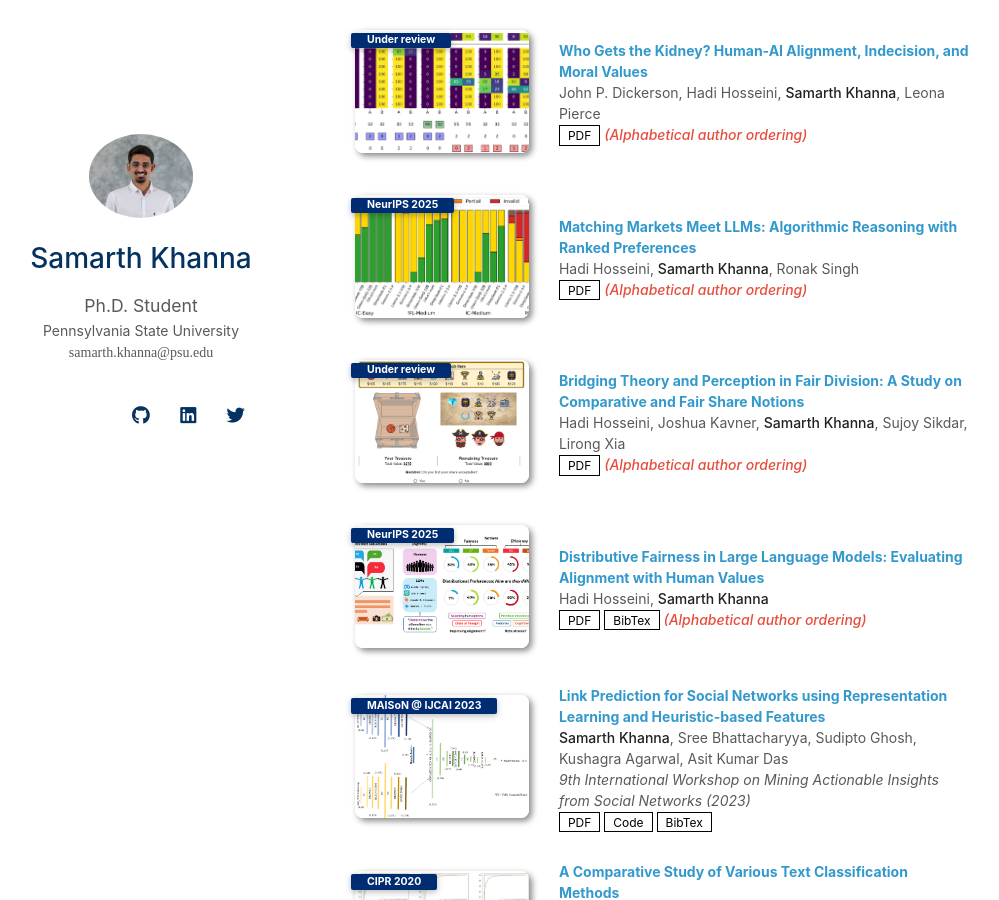
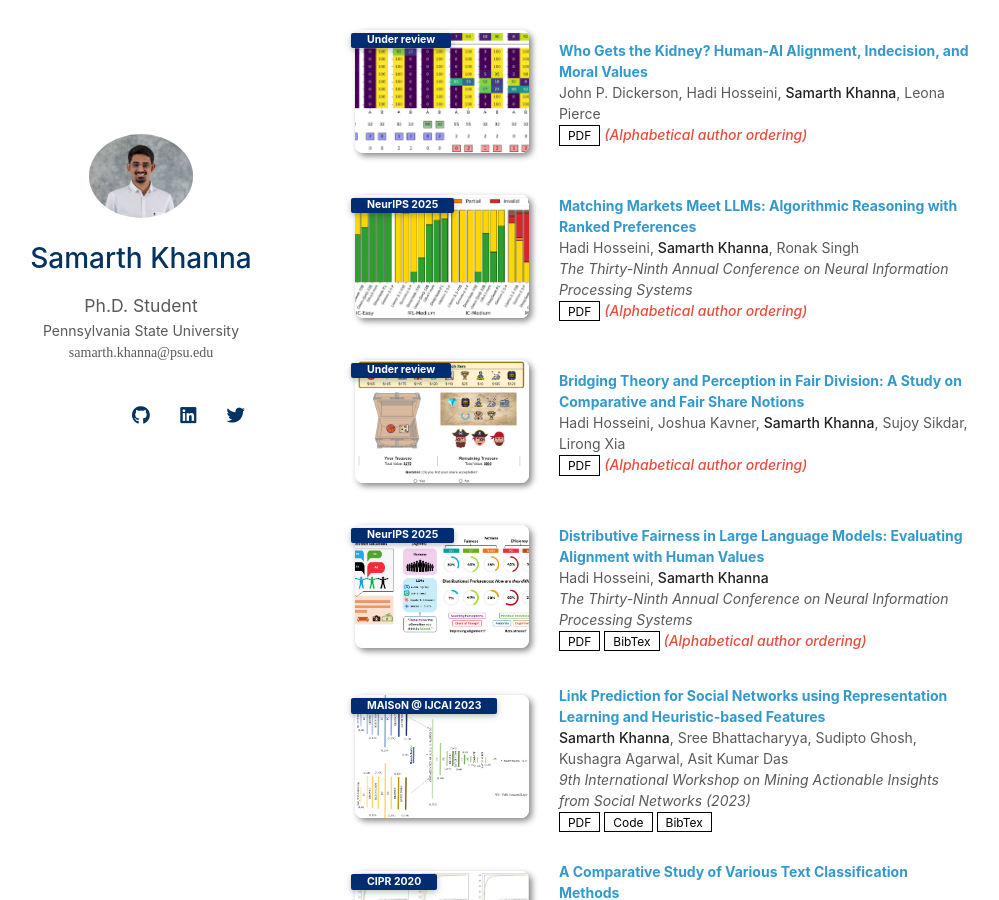
Before and after one commit to SamarthKhanna/SamarthKhanna.github.io, a Jekyll site: the page built from index.md, in a window 1280 px wide and 900 px high, scrolled down 855 px. Shown: the whole window, without its empty margins (135-1134 px from the left). Built offline with Jekyll 4.4.1, drawn with Linux system fonts in a browser that asks for light colours; nearby versions of some CDN libraries; a style sheet for code colours, icons or effects is not loaded; our own code applies the rules of GitHub Pages for plain Markdown files.

Commit message:
full form

```diff
--- a/_data/publications.yml
+++ b/_data/publications.yml
@@ -17,6 +17,7 @@ main:
   - title: "Matching Markets Meet LLMs: Algorithmic Reasoning with Ranked Preferences"
     authors: Hadi Hosseini, <strong>Samarth Khanna</strong>, Ronak Singh
     conference_short: NeurIPS 2025
+    conference: The Thirty-Ninth Annual Conference on Neural Information Processing Systems
     pdf: https://arxiv.org/abs/2506.04478
     image: ./assets/img/Achieving_Stability.png
     notes: (Alphabetical author ordering)
@@ -32,6 +33,7 @@ main:
   - title: "Distributive Fairness in Large Language Models: Evaluating Alignment with Human Values"
     authors: Hadi Hosseini, <strong>Samarth Khanna</strong>
     conference_short: NeurIPS 2025
+    conference: The Thirty-Ninth Annual Conference on Neural Information Processing Systems
     # conference: Under submission at ICML 2025
     pdf: https://arxiv.org/abs/2502.00313
     bibtex: Hosseini, H., & Khanna, S. (2025). Distributive Fairness in Large Language Models; Evaluating Alignment with Human Values. arXiv preprint arXiv:2502.00313.
```
